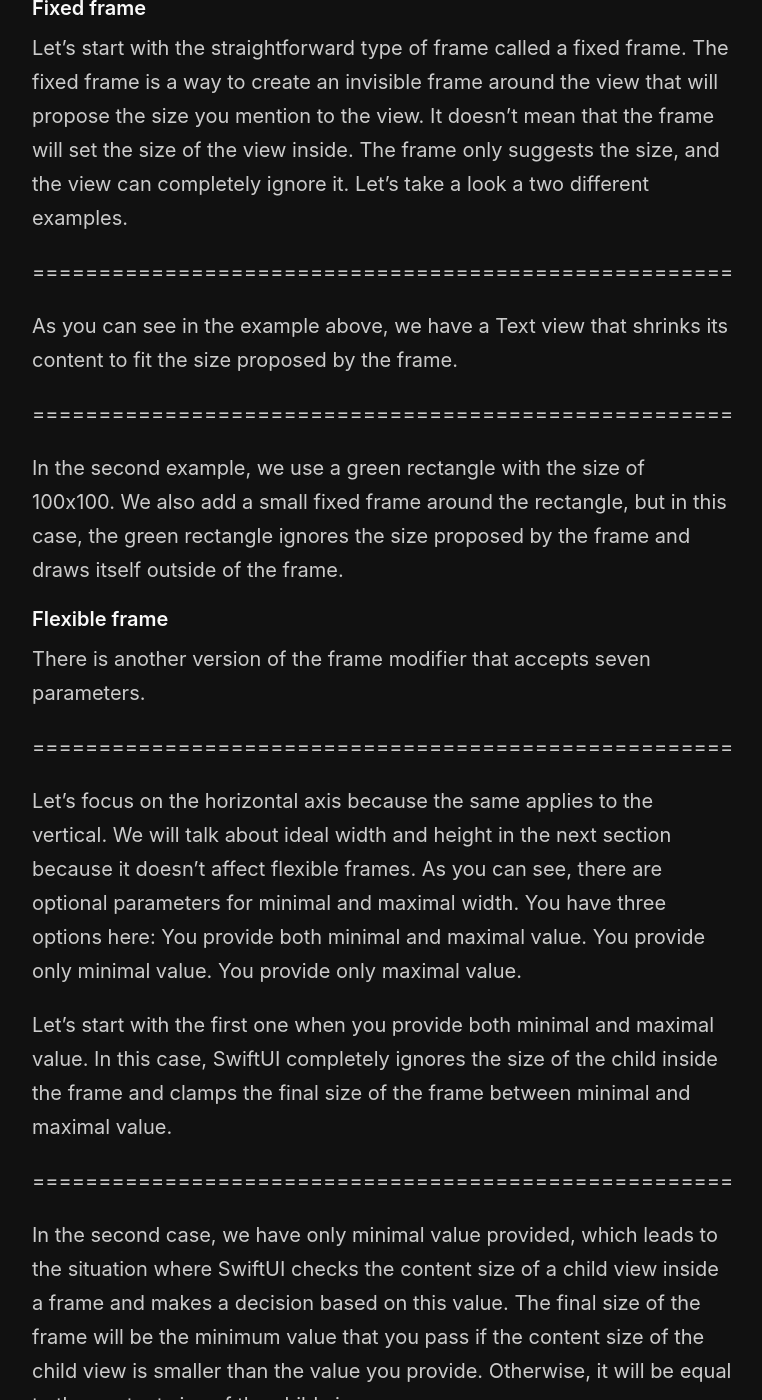
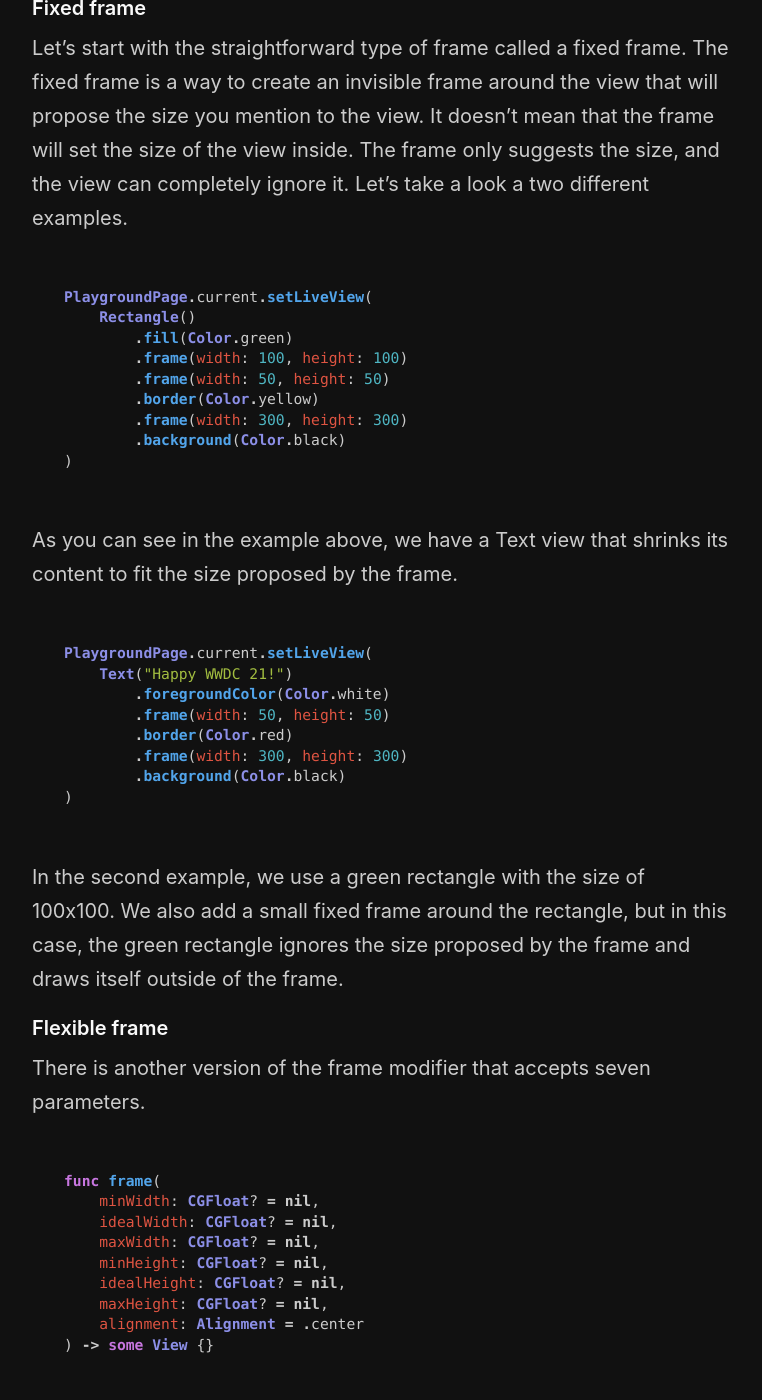
Before and after one commit to mecid/mecid.github.io, a Jekyll site: the page built from _posts/2021-06-02-frames-in-swiftui.md, in a window 1280 px wide and 1400 px high, scrolled down 436 px. Shown: the whole window, without its empty margins (258-1020 px from the left). Built offline with Jekyll 4.4.1, drawn with Linux system fonts in a browser that asks for light colours; some of the changed text lies outside the part shown.

Commit message:
examples added to frames post

````diff
--- a/_posts/2021-06-02-frames-in-swiftui.md
+++ b/_posts/2021-06-02-frames-in-swiftui.md
@@ -12,18 +12,47 @@
 #### Fixed frame
 Let's start with the straightforward type of frame called a fixed frame. The fixed frame is a way to create an invisible frame around the view that will propose the size you mention to the view. It doesn't mean that the frame will set the size of the view inside. The frame only suggests the size, and the view can completely ignore it. Let's take a look a two different examples.
 
-=====================================================
+```swift
+PlaygroundPage.current.setLiveView(
+    Rectangle()
+        .fill(Color.green)
+        .frame(width: 100, height: 100)
+        .frame(width: 50, height: 50)
+        .border(Color.yellow)
+        .frame(width: 300, height: 300)
+        .background(Color.black)
+)
+```
 
 As you can see in the example above, we have a Text view that shrinks its content to fit the size proposed by the frame.
 
-=====================================================
+```swift
+PlaygroundPage.current.setLiveView(
+    Text("Happy WWDC 21!")
+        .foregroundColor(Color.white)
+        .frame(width: 50, height: 50)
+        .border(Color.red)
+        .frame(width: 300, height: 300)
+        .background(Color.black)
+)
+```
 
 In the second example, we use a green rectangle with the size of 100x100. We also add a small fixed frame around the rectangle, but in this case, the green rectangle ignores the size proposed by the frame and draws itself outside of the frame.
 
 #### Flexible frame
 There is another version of the frame modifier that accepts seven parameters.
 
-=====================================================
+```swift
+func frame(
+    minWidth: CGFloat? = nil,
+    idealWidth: CGFloat? = nil,
+    maxWidth: CGFloat? = nil,
+    minHeight: CGFloat? = nil,
+    idealHeight: CGFloat? = nil,
+    maxHeight: CGFloat? = nil,
+    alignment: Alignment = .center
+) -> some View {}
+```
 
 Let's focus on the horizontal axis because the same applies to the vertical. We will talk about ideal width and height in the next section because it doesn't affect flexible frames. As you can see, there are optional parameters for minimal and maximal width. You have three options here:
 You provide both minimal and maximal value.
@@ -32,13 +61,45 @@
 
 Let's start with the first one when you provide both minimal and maximal value. In this case, SwiftUI completely ignores the size of the child inside the frame and clamps the final size of the frame between minimal and maximal value.
 
-=====================================================
+```swift
+PlaygroundPage.current.setLiveView(
+    Text("Happy WWDC 21!")
+        .foregroundColor(Color.white)
+        .border(Color.green)
+        .frame(minWidth: 20, maxWidth: 50)
+        .border(Color.red)
+        .frame(width: 300, height: 300)
+        .background(Color.black)
+)
+```
 
 In the second case, we have only minimal value provided, which leads to the situation where SwiftUI checks the content size of a child view inside a frame and makes a decision based on this value. The final size of the frame will be the minimum value that you pass if the content size of the child view is smaller than the value you provide. Otherwise, it will be equal to the content size of the child view.
 
-=====================================================
+```swift
+PlaygroundPage.current.setLiveView(
+    Text("Happy WWDC 21!")
+        .foregroundColor(Color.white)
+        .border(Color.green)
+        .frame(minWidth: 20)
+        .border(Color.red)
+        .frame(width: 300, height: 300)
+        .background(Color.black)
+)
+```
 
 In the third case, we have only maximal value provided, and it leads to the condition where SwiftUI checks the content size of a child view inside a frame. It sets the final size of the frame to the maximal value that you pass whenever it is bigger than the content size of the child view. Otherwise, it will be equal to the content size of the child view.
+
+```swift
+PlaygroundPage.current.setLiveView(
+    Text("Happy WWDC 21!")
+        .foregroundColor(Color.white)
+        .border(Color.green)
+        .frame(maxWidth: 40)
+        .border(Color.red)
+        .frame(width: 300, height: 300)
+        .background(Color.black)
+)
+```
 
 #### Ideal size
 Ideal width and heigh parameters allow us to provide an intrinsic. Intrinsic size is usually the size of the content. In the case of the Text view, it is the size of the string presented in the view. In the case of a shape like a Rectangle or Circle, the ideal size is undefined, and the view tries to fill the available space. The frame modifier allows you to provide the ideal size for the views that don't have content. SwiftUI uses ideal size only in conjunction with the fixedSize modifier.
````
